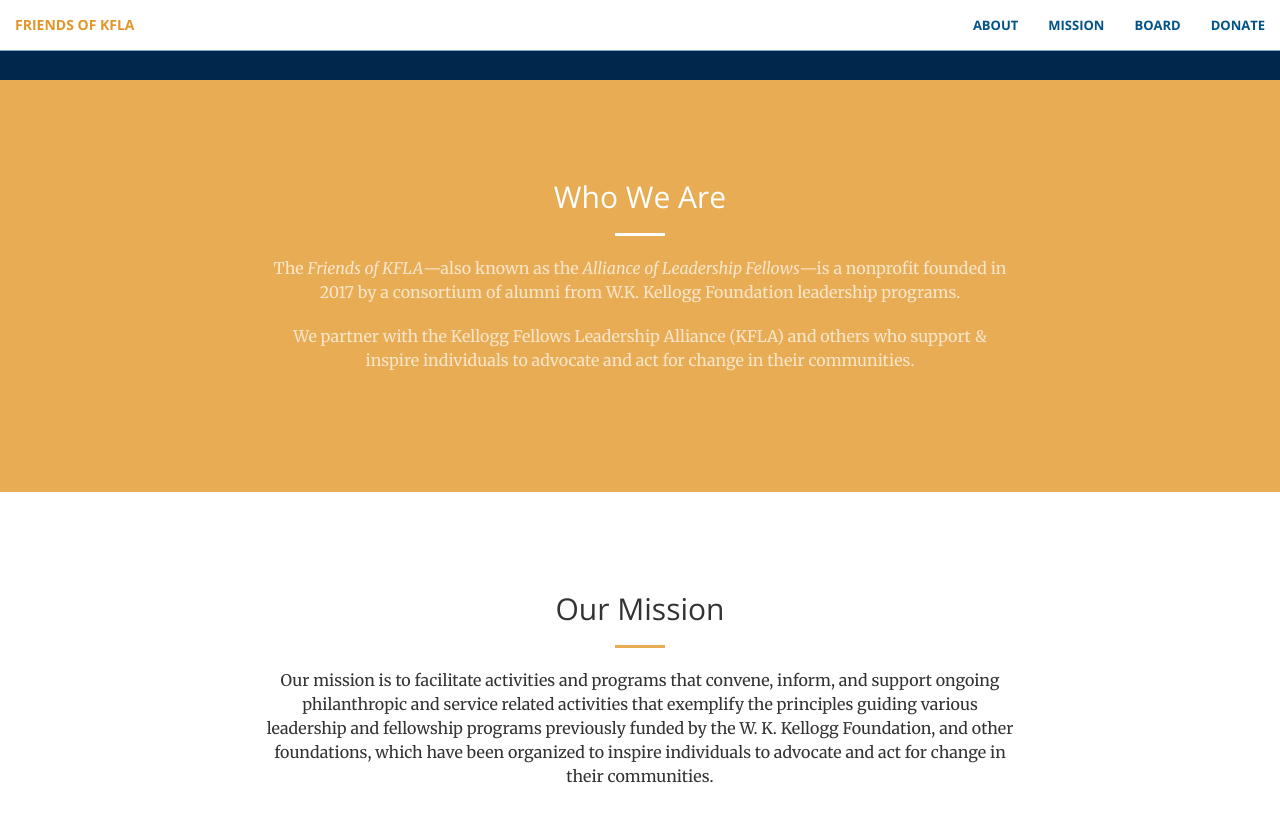
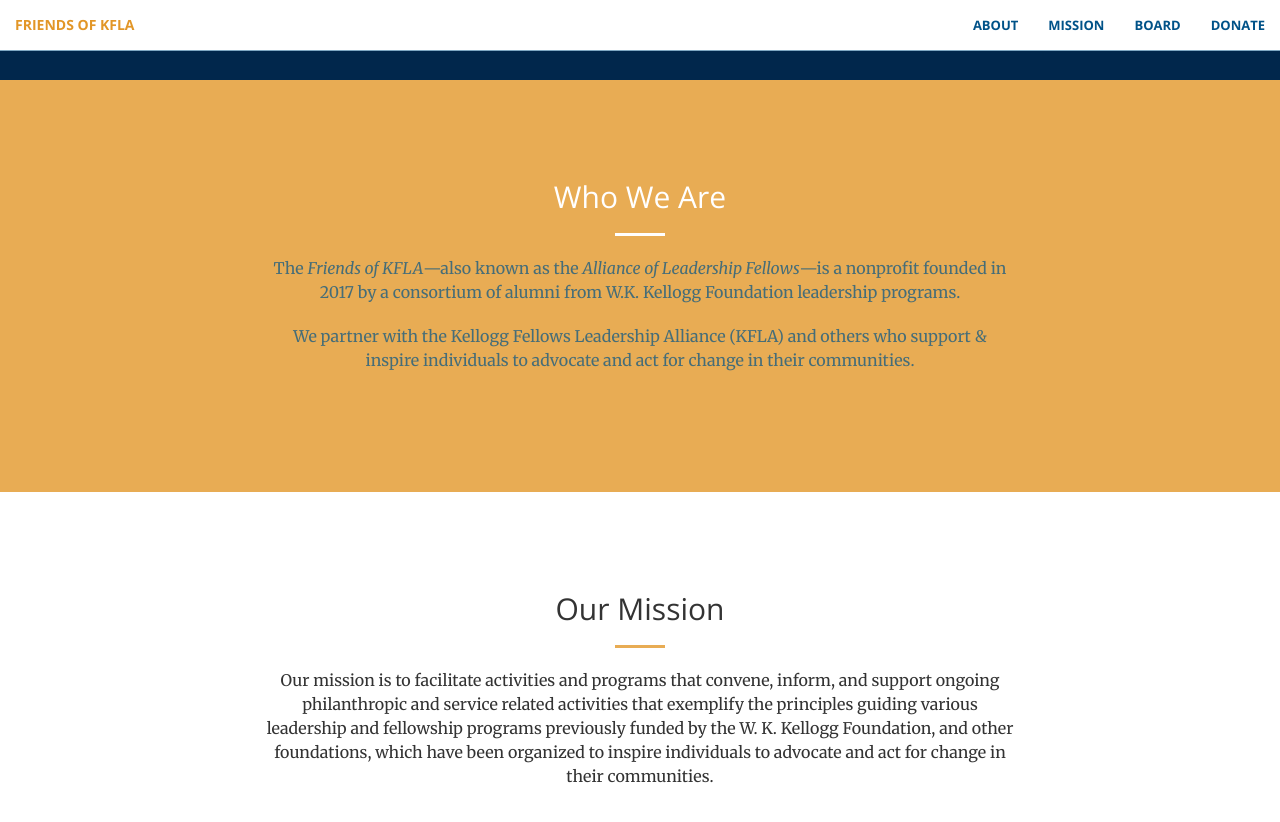
Before and after one commit to friendsofkfla/friendsofkfla.github.io, a Jekyll site: the page built from index.html, in a window 1280 px wide and 900 px high, scrolled down 820 px. Shown: the top 822 px of the window. Built offline with Jekyll 4.4.1, drawn with Linux system fonts in a browser that asks for light colours.

Commit message:
Apply text-faded-dark selectors

```diff
--- a/_includes/about.html
+++ b/_includes/about.html
@@ -4,8 +4,8 @@
             <div class="col-lg-8 col-lg-offset-2 text-center">
                 <h2 class="section-heading">Who We Are</h2>
                 <hr class="light">
-                <p class="text-faded">The <em>Friends of KFLA</em>&mdash;also known as the <em>Alliance of Leadership Fellows</em>&mdash;is a nonprofit founded in 2017 by a consortium of alumni from W.K. Kellogg Foundation leadership programs.</p>
-                <p class="text-faded">We partner with the Kellogg Fellows Leadership Alliance (KFLA) and others who support & inspire individuals to advocate and act for change in their communities.</p>
+                <p class="text-faded-dark">The <em>Friends of KFLA</em>&mdash;also known as the <em>Alliance of Leadership Fellows</em>&mdash;is a nonprofit founded in 2017 by a consortium of alumni from W.K. Kellogg Foundation leadership programs.</p>
+                <p class="text-faded-dark">We partner with the Kellogg Fellows Leadership Alliance (KFLA) and others who support & inspire individuals to advocate and act for change in their communities.</p>
             </div>
         </div>
     </div>
--- a/_includes/portfolio.html
+++ b/_includes/portfolio.html
@@ -14,7 +14,7 @@
                     <img src="img/board/burkhardt_sq.jpg" class="img-responsive" alt="">
                     <div class="portfolio-box-caption">
                         <div class="portfolio-box-caption-content">
-                            <div class="project-category text-faded">
+                            <div class="project-category text-faded-dark">
                                 President
                             </div>
                             <div class="project-name">
@@ -29,7 +29,7 @@
                     <img src="img/board/moya_sq.jpg" class="img-responsive" alt="">
                     <div class="portfolio-box-caption">
                         <div class="portfolio-box-caption-content">
-                            <div class="project-category text-faded">
+                            <div class="project-category text-faded-dark">
                                 Secretary
                             </div>
                             <div class="project-name">
@@ -44,7 +44,7 @@
                     <img src="img/board/trevino_sq.jpg" class="img-responsive" alt="">
                     <div class="portfolio-box-caption">
                         <div class="portfolio-box-caption-content">
-                            <div class="project-category text-faded">
+                            <div class="project-category text-faded-dark">
                                 Treasurer
                             </div>
                             <div class="project-name">
```
